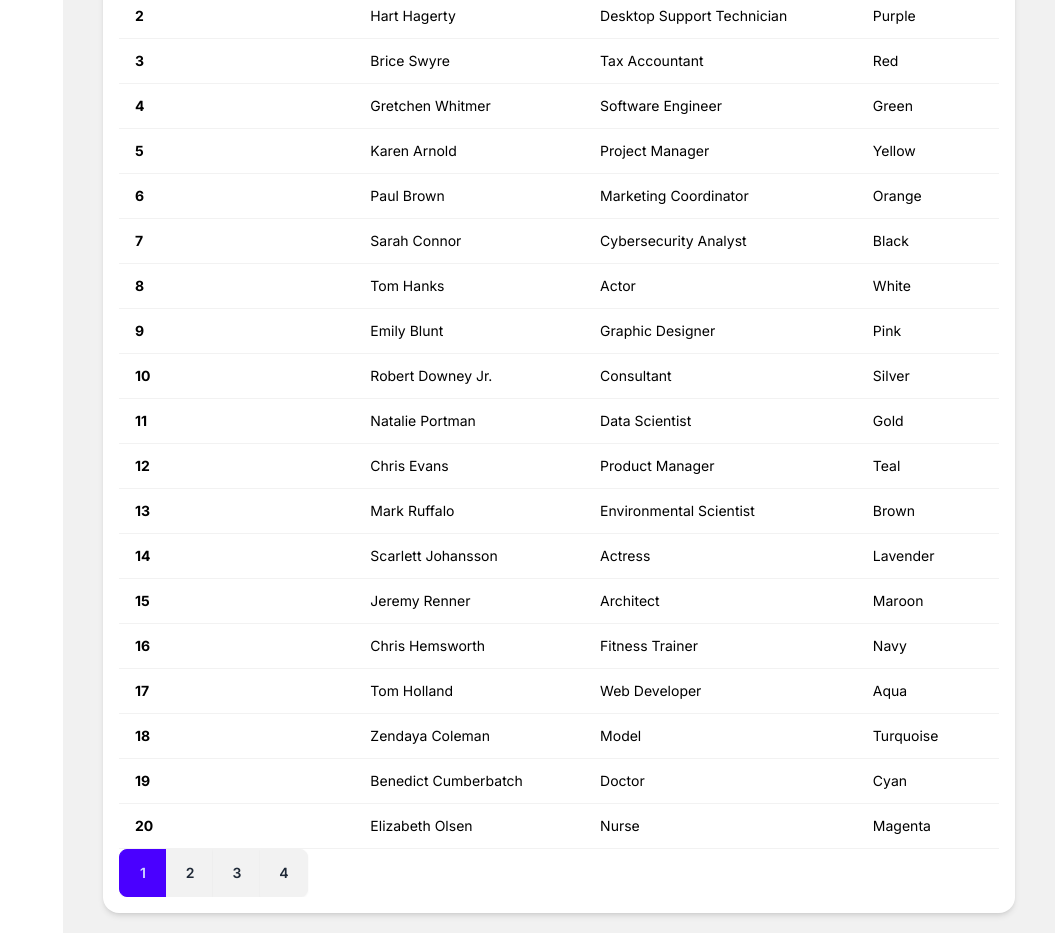
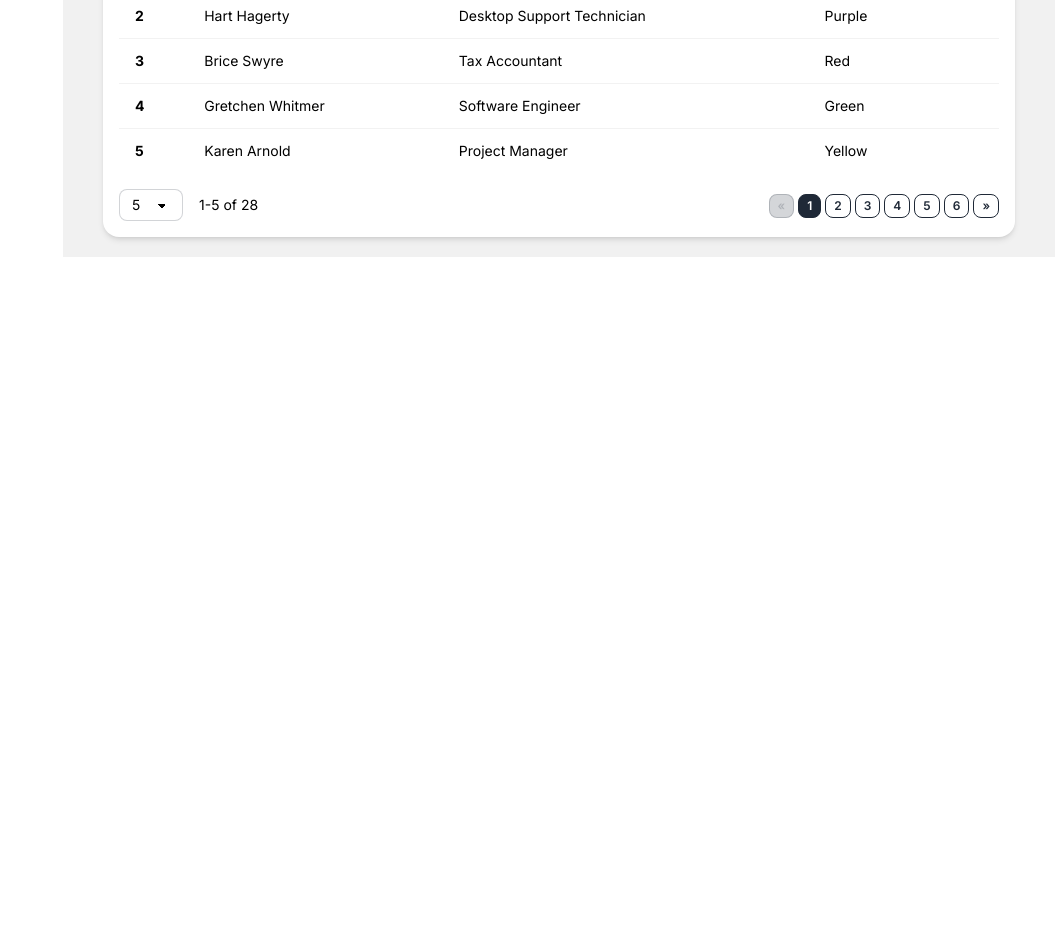
Before and after one commit to mukundsutar/js-tigers-assignment, a Next.js app: page /analytics in a window 1280 px wide. Shown: the part 1560-2493 px from the top of the page, without its empty margins (225-1280 px from the left). After the commit the page ends 1817 px from the top, so only its background shows below. Built offline with nearby package versions, Linux system fonts and the light colour scheme.

Commit message:
Data Grid implemented on test data

```diff
--- a/app/components/tableDisplay.jsx
+++ b/app/components/tableDisplay.jsx
@@ -1,11 +1,7 @@
 "use client";
-import React, { useEffect, useState } from "react";
+import React, { useState } from "react";
 
 export default function TableDisplay() {
-  const [currentRows, setCurrentRows] = useState();
-  const [startRow, setStartRow] = useState();
-  const [endRow, setEndRows] = useState();
-
   const tableData = [
     {
       id: 1,
@@ -112,32 +108,86 @@ export default function TableDisplay() {
       favoriteColor: "Cyan",
     },
     { id: 20, name: "Elizabeth Olsen", job: "Nurse", favoriteColor: "Magenta" },
+    {
+      id: 21,
+      name: "Mark Ruffalo",
+      job: "Environmental Scientist",
+      favoriteColor: "Brown",
+    },
+    {
+      id: 22,
+      name: "Scarlett Johansson",
+      job: "Actress",
+      favoriteColor: "Lavender",
+    },
+    {
+      id: 23,
+      name: "Jeremy Renner",
+      job: "Architect",
+      favoriteColor: "Maroon",
+    },
+    {
+      id: 24,
+      name: "Chris Hemsworth",
+      job: "Fitness Trainer",
+      favoriteColor: "Navy",
+    },
+    {
+      id: 25,
+      name: "Tom Holland",
+      job: "Web Developer",
+      favoriteColor: "Aqua",
+    },
+    {
+      id: 26,
+      name: "Zendaya Coleman",
+      job: "Model",
+      favoriteColor: "Turquoise",
+    },
+    {
+      id: 27,
+      name: "Benedict Cumberbatch",
+      job: "Doctor",
+      favoriteColor: "Cyan",
+    },
+    { id: 28, name: "Elizabeth Olsen", job: "Nurse", favoriteColor: "Magenta" },
   ];
 
-  const maxRows = 26;
-  const maxAllowedRows = 5;
-  let totalPages = 0;
+  const [currentPage, setCurrentPage] = useState(1);
+  const [rowsPerPage, setRowsPerPage] = useState(5);
 
-  if (maxRows % maxAllowedRows == 0) {
-    totalPages = maxRows / maxAllowedRows;
-  } else {
-    let extra = 0;
-    extra = maxRows % maxAllowedRows;
-    totalPages = (maxRows - extra) / maxAllowedRows;
-    totalPages = totalPages + 1;
-  }
+  const indexOfLastRow = currentPage * rowsPerPage;
+  const indexOfFirstRow = indexOfLastRow - rowsPerPage;
+  const currentRows = tableData.slice(indexOfFirstRow, indexOfLastRow);
+  const maxRows = tableData.length;
 
-  console.log(totalPages);
+  const totalPages = Math.ceil(tableData.length / rowsPerPage);
 
-  useEffect(() => {
-    setStartRow(0);
-    setEndRows(maxAllowedRows);
-  }, []);
+  const handlePrevPage = () => {
+    if (currentPage > 1) {
+      setCurrentPage(currentPage - 1);
+    }
+  };
+
+  const handleNextPage = () => {
+    if (currentPage < totalPages) {
+      setCurrentPage(currentPage + 1);
+    }
+  };
+
+  const handlePageClick = (pageNumber) => {
+    setCurrentPage(pageNumber);
+  };
+
+  const handleRowsPerPageChange = (event) => {
+    setRowsPerPage(Number(event.target.value));
+    setCurrentPage(1); // Reset to first page when changing rows per page
+  };
 
   return (
     <>
       <div className="overflow-x-auto">
-        <table className="table">
+        <table className="table w-full">
           {/* head */}
           <thead className="bg-[#f1f1f1]">
             <tr>
@@ -147,10 +197,9 @@ export default function TableDisplay() {
               <th>Favorite Color</th>
             </tr>
           </thead>
-
           <tbody>
-            {tableData.map((item, index) => (
-              <tr key={index}>
+            {currentRows.map((item) => (
+              <tr key={item.id}>
                 <th>{item.id}</th>
                 <td>{item.name}</td>
                 <td>{item.job}</td>
@@ -158,37 +207,52 @@ export default function TableDisplay() {
               </tr>
             ))}
           </tbody>
+        </table>
+      </div>
+      <div className="mt-4 flex items-center justify-between">
+        <div className="flex w-[20%] items-center justify-start space-x-4">
+          <select
+            id="rowsPerPage"
+            value={rowsPerPage}
+            onChange={handleRowsPerPageChange}
+            className="select select-bordered select-sm w-fit max-w-xs text-sm"
+          >
+            <option value={5}>5</option>
+            <option value={10}>10</option>
+            <option value={20}>20</option>
+            <option value={50}>50</option>
+          </select>
 
-          <tfoot>
-            <div className="join">
-              <input
-                className="btn btn-square join-item"
-                type="radio"
-                name="options"
-                aria-label="1"
-                defaultChecked
-              />
-              <input
-                className="btn btn-square join-item"
-                type="radio"
-                name="options"
-                aria-label="2"
-              />
-              <input
-                className="btn btn-square join-item"
-                type="radio"
-                name="options"
-                aria-label="3"
-              />
-              <input
-                className="btn btn-square join-item"
-                type="radio"
-                name="options"
-                aria-label="4"
-              />
-            </div>
-          </tfoot>
-        </table>
+          <div className="w-fit text-sm">
+            {indexOfFirstRow + 1}-{indexOfLastRow} of {maxRows}
+          </div>
+        </div>
+
+        <div className="btn-group space-x-1">
+          <button
+            className="btn btn-outline btn-xs"
+            onClick={handlePrevPage}
+            disabled={currentPage === 1}
+          >
+            «
+          </button>
+          {[...Array(totalPages)].map((_, index) => (
+            <button
+              key={index + 1}
+              className={`btn btn-outline btn-xs ${currentPage === index + 1 ? "btn-active" : ""}`}
+              onClick={() => handlePageClick(index + 1)}
+            >
+              {index + 1}
+            </button>
+          ))}
+          <button
+            className="btn btn-outline btn-xs"
+            onClick={handleNextPage}
+            disabled={currentPage === totalPages}
+          >
+            »
+          </button>
+        </div>
       </div>
     </>
   );
--- a/package.json
+++ b/package.json
@@ -12,6 +12,7 @@
     "@emotion/react": "^11.13.0",
     "@emotion/styled": "^11.13.0",
     "@mui/material": "^5.16.5",
+    "@mui/x-data-grid": "^7.11.1",
     "clsx": "^2.1.1",
     "next": "14.2.5",
     "react": "^18",
```
Also changed, not shown: 1 other file (tests, documents, lock files or other folders).
